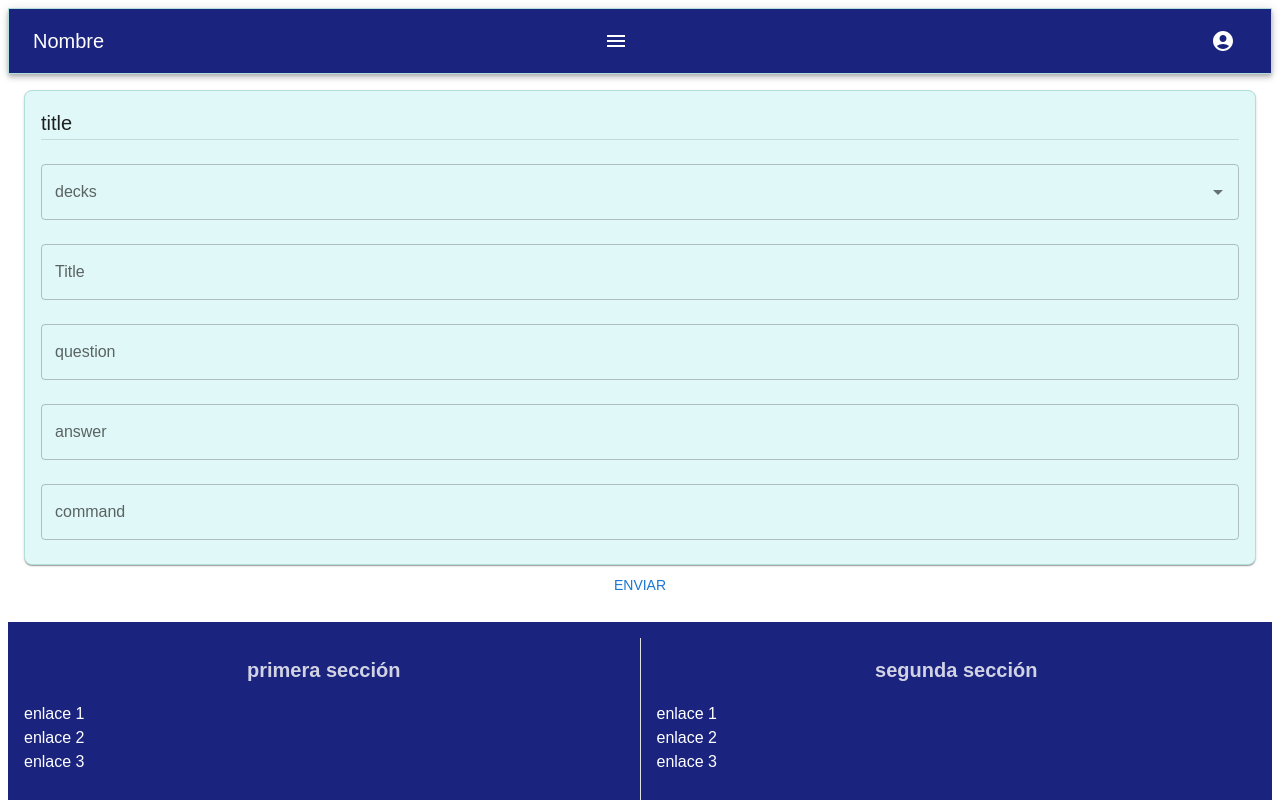
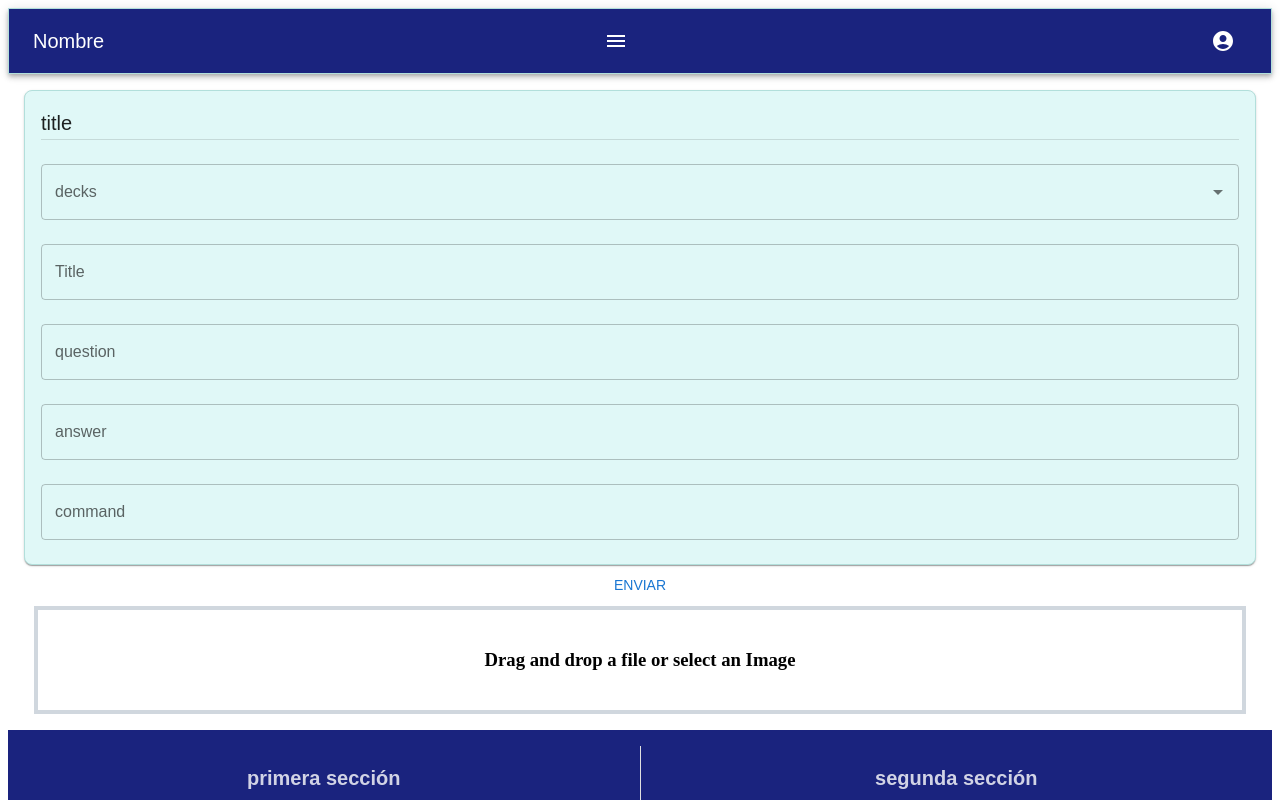
Before and after one commit to velasquezgalejandro/anki-project, a React (Create React App) app in the folder frontend/: page /create-cards in a window 1280 px wide. Shown: the top 800 px of the page. Built offline with nearby package versions, Linux system fonts and the light colour scheme; no server answers.

Commit message:
creacion drag and drop #5

```diff
--- a/frontend/src/views/CreateCardsView.jsx
+++ b/frontend/src/views/CreateCardsView.jsx
@@ -3,6 +3,7 @@ import { useNavigate } from 'react-router-dom';
 import axios from 'axios';
 
 import Stack from '@mui/material/Stack';
+import Box from '@mui/material/Box'
 import {
   FormWrapper,
   GenericTextField,
@@ -19,6 +20,8 @@ const CreateCardsView = () => {
   const [question, setQuestion] = useState('');
   const [answer, setAnswer] = useState('');
   const [command, setCommand] = useState('');
+  const [pdfSelected, setPdfSelected] = useState(null);
+
 
   const fetchDataDecks = async () => {
     try {
@@ -39,6 +42,13 @@ const CreateCardsView = () => {
 
   const handleChangeTextField = (setState, event) => {
     setState(event.target.value);
+  };
+
+  const handleFileChange = (e) => {
+    const file = e.target.files[0];
+    if (file) {
+      setPdfSelected(URL.createObjectURL(file));
+    }
   };
 
   const handleSubmit = async () => {
@@ -116,6 +126,64 @@ const CreateCardsView = () => {
       </FormWrapper>
 
       <StyledButton label="Enviar" action={handleSubmit} />
+    <Box sx={{
+      position: 'relative',
+      border: '4px solid #d0d7de',
+      height: 100,
+      marginLeft: '10px',
+      marginRight: '10px',
+      display: 'flex',
+      alignItems: 'center',
+      justifyContent: 'center',
+      '&:hover': {
+        backgroundColor: 'transparent',
+        border: '4px dashed #d0d7de'
+      }
+    }}>
+      <input
+        type="file"
+        accept="application/pdf"
+        multiple
+        onChange={handleFileChange}
+        style={{
+          position: 'absolute',
+          top: 0,
+          left: 0,
+          width: '100%',
+          height: '100%',
+          opacity: 0,
+          cursor: 'pointer'
+        }}
+      />
+      <div className="text-information"
+        sx={{
+          position: 'relative',
+          zIndex: 1,
+          textAlign: 'center'
+        }}
+      >
+        <h3>Drag and drop a file or select an Image</h3>
+      </div>
+      {pdfSelected && (
+        <Box sx={{
+          display: 'flex',
+          justifyContent: 'center',
+          alignItems: 'center',
+          position: 'absolute',
+          bottom: 0,
+          left: 0,
+          width: '100%',
+          height: '100%',
+          zIndex: 2
+        }}>
+          <iframe
+            src={pdfSelected}
+            style={{ width: '100%', height: '100%' }}
+            frameBorder="0"
+          />
+        </Box>
+      )}
+    </Box>
     </Stack>
   );
 };
```
